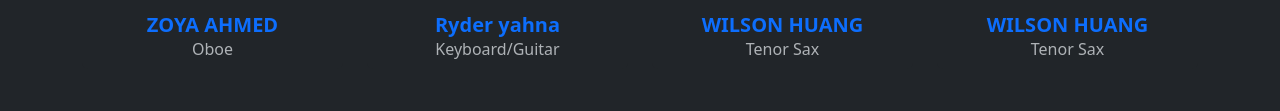
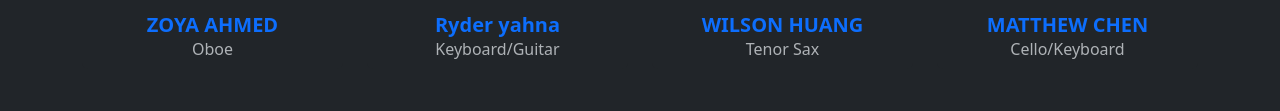
Before and after one commit to ravinder-Olivier/mwn, a plain HTML site: page index.html in a window 1280 px wide. Shown: the part 1154-1265 px from the top of the page. Drawn offline with nearby package versions, Linux system fonts and the light colour scheme.

Commit message:
Update index.html

```diff
--- a/index.html
+++ b/index.html
@@ -150,8 +150,8 @@
                 <div class="col">
                     <div class="card border-0 shadow-none">
                         <div class="card-body text-center d-flex flex-column align-items-center p-0"><img class="rounded-circle mb-3 fit-cover" width="130" height="130" src="https://cdn.bootstrapstudio.io/placeholders/1400x800.png">
-                            <h5 class="fw-bold text-primary card-title mb-0">WILSON HUANG</h5>
-                            <p class="text-muted card-text mb-2">Tenor Sax</p>
+                            <h5 class="fw-bold text-primary card-title mb-0">MATTHEW CHEN</h5>
+                            <p class="text-muted card-text mb-2">Cello/Keyboard</p>
                         </div>
                     </div>
                 </div>
```
